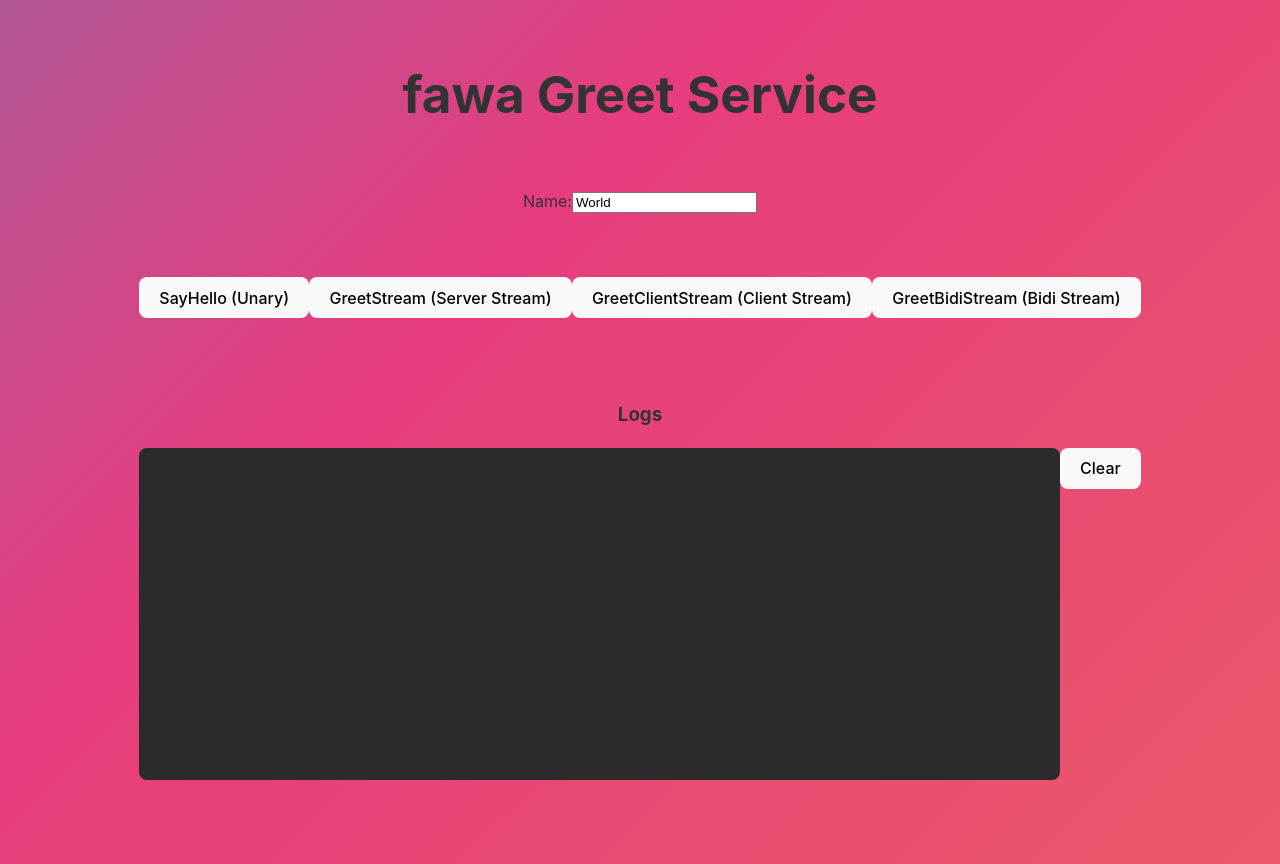
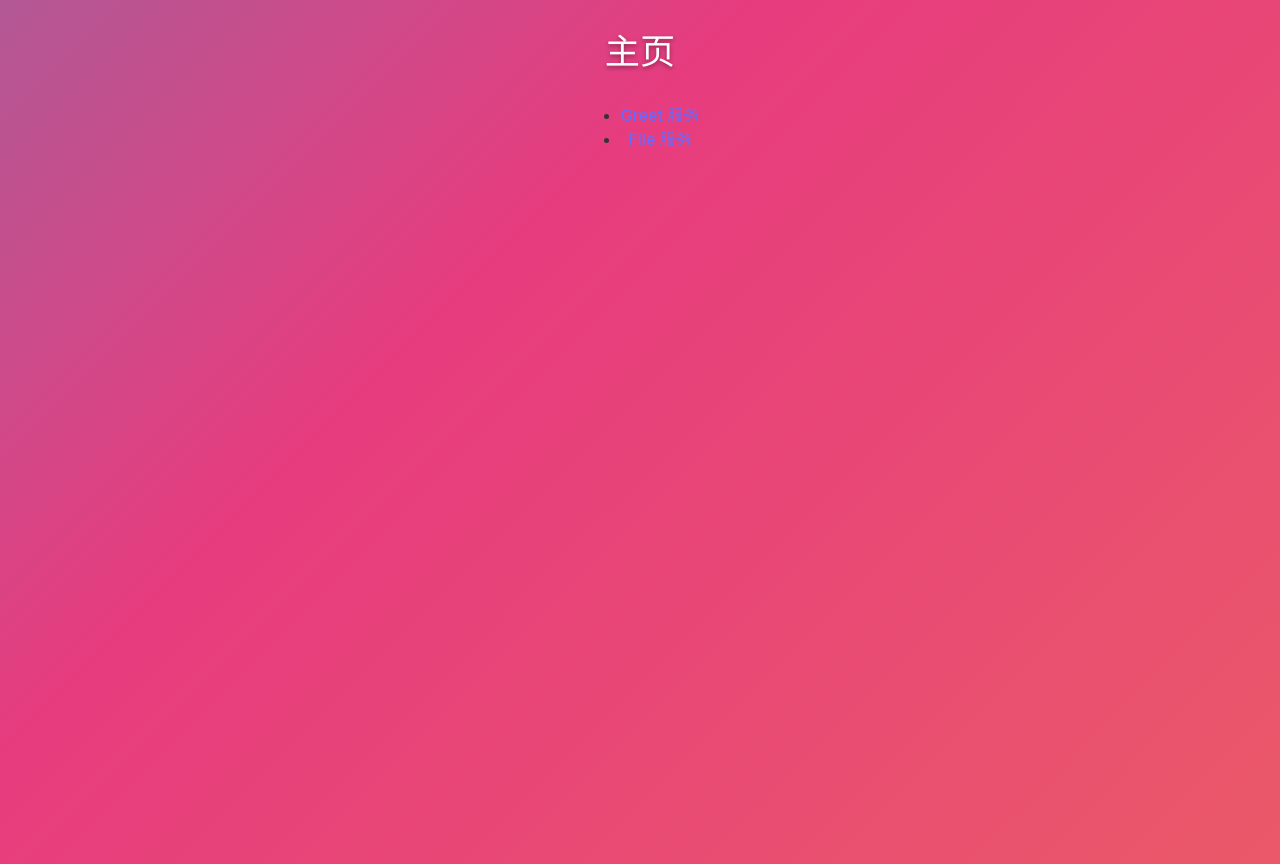
Before and after one commit to fawa-io/fawa-web, a React (Vite) app: page / in a window 1280 px wide. Built offline with nearby package versions, Linux system fonts and the light colour scheme; what @bufbuild/protobuf, @connectrpc/connect, @connectrpc/connect-web would draw is missing.

Commit message:
feat: add pages feat
Signed-off-by: whosefriendA <whosefrienda@163.com>

```diff
--- a/package.json
+++ b/package.json
@@ -14,7 +14,8 @@
     "@connectrpc/connect": "^2.0.2",
     "@connectrpc/connect-web": "^2.0.2",
     "react": "19.1.0",
-    "react-dom": "19.1.0"
+    "react-dom": "19.1.0",
+    "react-router-dom": "^7.6.3"
   },
   "devDependencies": {
     "@bufbuild/buf": "^1.55.1",
--- a/src/App.tsx
+++ b/src/App.tsx
@@ -1,12 +1,21 @@
+import { BrowserRouter as Router, Routes, Route } from 'react-router-dom';
+import Home from './components/Home';
 import { GreetConsole } from './services/greet/components/GreetConsole';
+import { FileConsole } from './services/file/components/FileConsole';
 import './App.css';
 
 function App() {
-	return (
-		<div className="App">
-			<GreetConsole />
-		</div>
-	);
+  return (
+    <Router>
+      <div className="App">
+        <Routes>
+          <Route path="/" element={<Home />} />
+          <Route path="/greet" element={<GreetConsole />} />
+          <Route path="/file" element={<FileConsole />} />
+        </Routes>
+      </div>
+    </Router>
+  );
 }
 
 export default App;
--- /dev/null
+++ b/src/components/Home.tsx
@@ -0,0 +1,22 @@
+
+import { Link } from 'react-router-dom';
+
+function Home() {
+  return (
+    <div>
+      <h1>主页</h1>
+      <nav>
+        <ul>
+          <li>
+            <Link to="/greet">Greet 服务</Link>
+          </li>
+          <li>
+            <Link to="/file">File 服务</Link>
+          </li>
+        </ul>
+      </nav>
+    </div>
+  );
+}
+
+export default Home;
--- a/src/services/file/hooks/useFileService.ts
+++ b/src/services/file/hooks/useFileService.ts
@@ -1,6 +1,8 @@
 import { useState } from "react";
+import { create } from "@bufbuild/protobuf";
 import { fileClient } from "../api";
-import { SendFileRequest } from "../../../gen/fawa/file/v1/file_pb.ts";
+import type { SendFileRequest } from "../../../gen/fawa/file/v1/file_pb.ts";
+import { SendFileRequestSchema } from "../../../gen/fawa/file/v1/file_pb.ts";
 
 export function useFileService() {
   const [logs, setLogs] = useState<string[]>([]);
@@ -29,7 +31,7 @@ export function useFileService() {
 
     async function* sendRequests() {
       addLog(`Sending file name: ${file.name}`);
-      yield new SendFileRequest({
+      yield create(SendFileRequestSchema, {
         payload: { case: "fileName", value: file.name },
       });
 
@@ -41,7 +43,7 @@ export function useFileService() {
         if (done) {
           break;
         }
-        yield new SendFileRequest({
+        yield create(SendFileRequestSchema, {
           payload: { case: "chunkData", value },
         });
         bytesSent += value.length;
```
Also changed, not shown: 1 other file (tests, documents, lock files or other folders).
